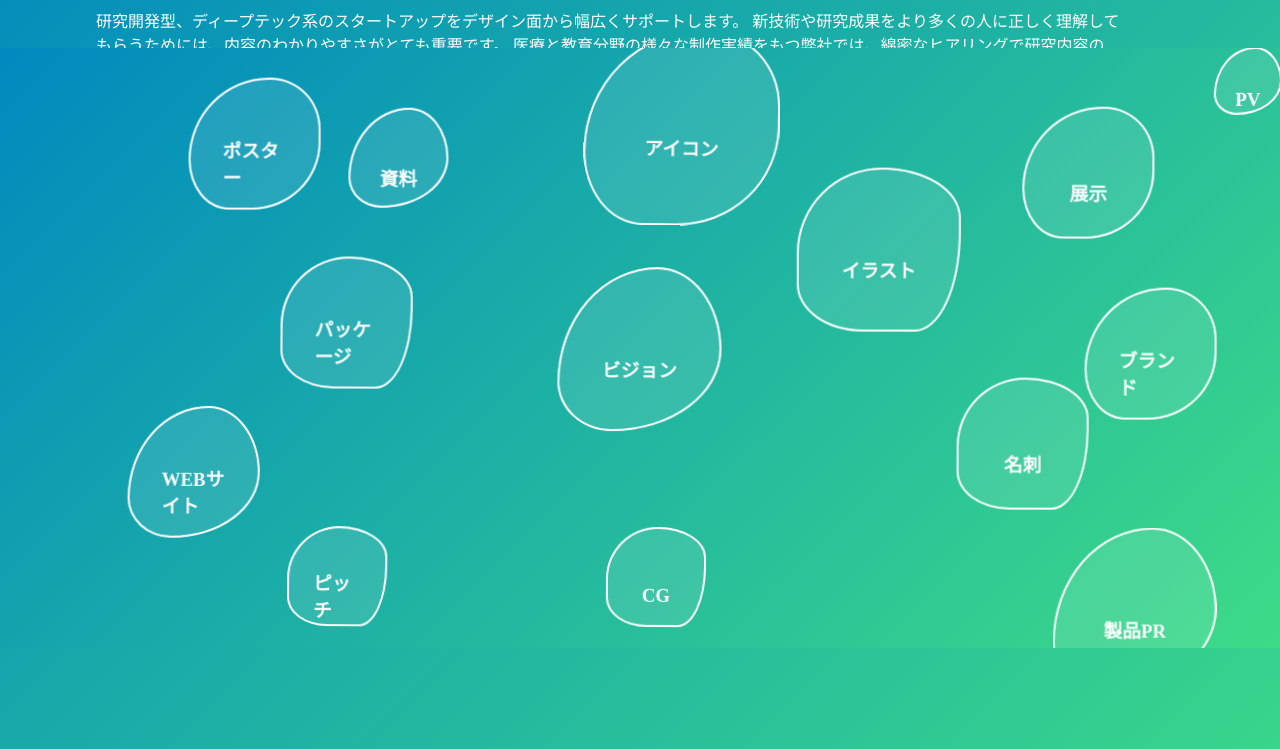
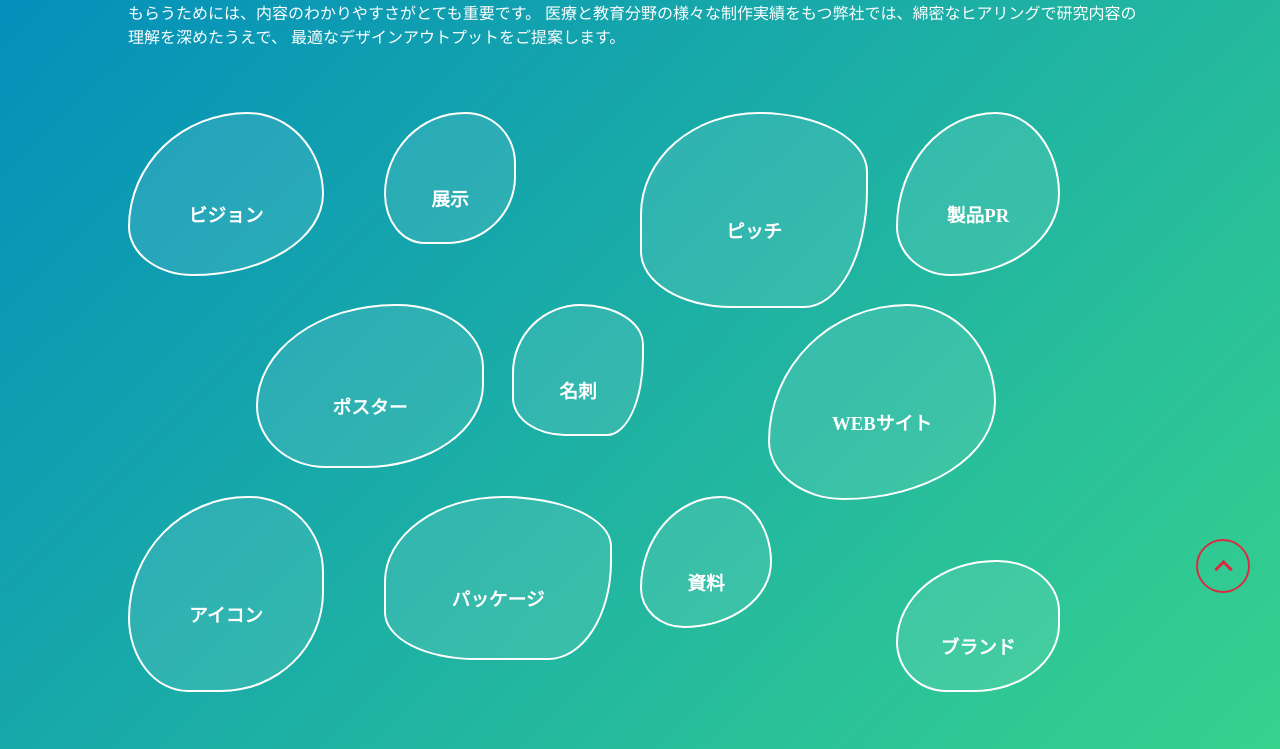
Before and after one commit to gyro-RM/local-HP, a plain HTML site: page index.html in a window 1280 px wide. Shown: the part 177-926 px from the top of the page. Drawn offline with Linux system fonts and the light colour scheme.

Commit message:
Update style.css

```diff
--- a/css/style.css
+++ b/css/style.css
@@ -7,11 +7,38 @@ body{
 	margin: 0;
 }
 
+.pagetop {
+    height: 50px;
+    width: 50px;
+    position: fixed;
+    right: 30px;
+    bottom: 30px;
+    border: solid 2px #D92B42;
+    border-radius: 50%;
+    display: flex;
+    justify-content: center;
+    align-items: center;
+    z-index: 2;
+}
+
+.pagetop_arrow {
+    height: 10px;
+    width: 10px;
+    border-top: 3px solid #D92B42;
+    border-right: 3px solid #D92B42;
+    transform: translateY(20%) rotate(-45deg);
+}
+
+
+
 .design_support{
 	width: 100%;
-	height: 1080px;
+	height: 1200px;
 	background: linear-gradient(135deg, #0089BF, #3DDB87);
 	margin: 0;
+	display: flex;
+	flex-direction: column;
+	align-items: center;
 }
 
 .title{
@@ -20,82 +47,11 @@ body{
 	inline-size: 80%;
 	overflow-wrap: break-word;
 	position: relative;
-	top: 6rem;
-	left: 6rem;
+	display: flex;
+	flex-direction: column;
+	align-items: flex-start;
+	padding: 48px 24px;
 }
-
-
-
-.btn_text{
-	position: absolute;
-	top: 50%;
-	left: 50%;
-	transform: translate(-50%, -50%);
-	color: #ffffff;
-	z-index: 1;
-	pointer-events: none;
-}
-
-
-
-
-.jump1 {
-	position: relative;
-	width: 200px;
-	height: 200px;
-	top: 8rem;
-	left: 6rem;
-}
-
-.jump2 {
-	position: relative;
-	width: 240px;
-	height: 200px;
-	top: 0rem;
-	left: 28rem;
-}
-
-.jump3 {
-	position: relative;
-	width: 240px;
-	height: 160px;
-	top: 0rem;
-	left: 12rem;
-}
-
-
-.rotate {
-	width: 100%;
-	height: 100%;
-    border-radius: 61% 39% 16% 84% / 57% 72% 28% 43%;
-	border: 2px solid #ffffff;
-	background-color: #ffffff1a;
-	animation: rotate-anime 20s linear infinite;
-	transition: transform ease 0.4s;
-}
-
-.rotate:hover {
-	transform: scale(1.1, 1.1);
-}
-
-
-@keyframes rotate-anime {
-    0%    { border-radius: 65% 35% 55% 45% / 55% 50% 55% 45%; }
-    12.5% { border-radius: 60% 75% 40% 80% / 70% 70% 60% 65%; }
-    25%   { border-radius: 55% 95% 65% 90% / 75% 65% 85% 70%; }
-    37.5% { border-radius: 60% 40% 50% 45% / 60% 40% 60% 40%; }
-    50%   { border-radius: 55% 95% 65% 90% / 75% 65% 85% 70%; }
-    62.5% { border-radius: 60% 40% 50% 45% / 60% 40% 60% 40%; }
-    75%   { border-radius: 60% 75% 40% 80% / 70% 70% 60% 65%; }
-    87.5% { border-radius: 40% 60% 55% 45% / 50% 60% 40% 50%; }
-    100%  { border-radius: 65% 35% 55% 45% / 55% 50% 55% 45%; }
-}
-
-
-
-
-
-
 
 
 
@@ -103,22 +59,21 @@ body{
 .box {
 	position: relative;
 	margin: 0;
-	display: block;
-	margin-top: 5%;
-	width: 100%;
-	height: 600px;
-	background: linear-gradient(135deg, #0089BF, #3DDB87);
+	width: 80%;
+	height: 1000px;
 	z-index: 50;
-	overflow: hidden;
+	display: flex;
+	flex-direction: column;
+	align-items: center;
   }
 
 
   .blob {
 	position: absolute;
 	z-index: 100;
-	transition: background 0.5s;
 	color: #ffffff;
 	background: #ffffff1a;
+	transition: transform ease 0.4s;
   }
 
 
@@ -131,18 +86,18 @@ body{
   }
 
   .blob:hover {
-	background: #ffffff4D;
+	transform: scale(1.1, 1.1);
   }
 
 
 
   .blob-1 {
 	height: 10rem;
-	width: 10rem;
+	width: 12rem;
 	border: 2px solid #ffffff;
-	top: calc(50% - 5rem);
-	right: calc(50% - 5rem);
-	animation: blob 10s ease-in-out infinite, float 175s ease-in-out infinite;
+	top: 0;
+	left: 0;
+	animation: blob 10s ease-in-out infinite;
   }
 
 
@@ -151,118 +106,118 @@ body{
 	height: 8rem;
 	width: 8rem;
 	border: 2px solid #ffffff;
-	top: 10%;
-	right: 10%;
+	top: 0;
+	left: 16rem;
 	border-radius: 65% 60% 35% 50% / 65% 38% 75% 36%;
-	animation: blob 8s ease-in-out infinite, float 125s ease-in-out infinite;
+	animation: blob 8s ease-in-out infinite;
   }
 
   .blob-3 {
-	height: 6rem;
-	width: 6rem;
+	height: 12rem;
+	width: 14rem;
 	border: 2px solid #ffffff;
-	top: 80%;
-	right: 70%;
-	animation: blob 5s ease-in-out infinite, float 95s ease-in-out infinite;
+	top: 0;
+	left: 32rem;
+	animation: blob 5s ease-in-out infinite;
   }
 
   .blob-4 {
 	height: 10rem;
 	width: 10rem;
 	border: 2px solid #ffffff;
-	top: 80%;
-	right: 5%;
-	animation: blob 10s ease-in-out infinite, float 250s ease-in-out infinite;
+	top: 0rem;
+	left: 48rem;
+	animation: blob 10s ease-in-out infinite;
   }
 
   .blob-5 {
-	height: 8rem;
-	width: 8rem;
+	height: 10rem;
+	width: 14rem;
 	border: 2px solid #ffffff;
-	top: 5%;
-	right: 75%;
-	animation: blob 8s ease-in-out infinite, float 250s ease-in-out infinite;
+	top: 12rem;
+	left: 8rem;
+	animation: blob 8s ease-in-out infinite;
   }
 
   .blob-6 {
 	height: 8rem;
 	width: 8rem;
 	border: 2px solid #ffffff;
-	top: 55%;
-	right: 15%;
-	animation: blob 5s ease-in-out infinite, float 240s ease-in-out infinite;
+	top: 12rem;
+	left: 24rem;
+	animation: blob 5s ease-in-out infinite;
   }
 
   .blob-7 {
-	height: 8rem;
-	width: 8rem;
+	height: 12rem;
+	width: 14rem;
 	border: 2px solid #ffffff;
-	top: 60%;
-	right: 80%;
-	animation: blob 10s ease-in-out infinite, float 100s ease-in-out infinite;
+	top: 12rem;
+	left: 40rem;
+	animation: blob 10s ease-in-out infinite;
   }
 
   .blob-8 {
 	height: 12rem;
 	width: 12rem;
 	border: 2px solid #ffffff;
-	top: -2%;
-	right: 40%;
-	animation: blob 8s ease-in-out infinite, float 70s ease-in-out infinite;
+	top: 24rem;
+	left: 0rem;
+	animation: blob 8s ease-in-out infinite;
   }
 
   .blob-9 {
+	height: 10rem;
+	width: 14rem;
+	border: 2px solid #ffffff;
+	top: 24rem;
+	left: 16rem;
+	animation: blob 5s ease-in-out infinite;
+  }
+
+  .blob-10 {
 	height: 8rem;
 	width: 8rem;
 	border: 2px solid #ffffff;
-	top: 35%;
-	right: 68%;
-	animation: blob 5s ease-in-out infinite, float 120s ease-in-out infinite;
-  }
-
-  .blob-10 {
-	height: 6rem;
-	width: 6rem;
-	border: 2px solid #ffffff;
-	top: 10%;
-	right: 65%;
-	animation: blob 10s ease-in-out infinite, float 250s ease-in-out infinite;
+	top: 24rem;
+	left: 32rem;
+	animation: blob 10s ease-in-out infinite;
   }
 
   .blob-11 {
 	height: 8rem;
-	width: 8rem;
+	width: 10rem;
 	border: 2px solid #ffffff;
-	top: 40%;
-	right: 5%;
-	animation: blob 8s ease-in-out infinite, float 250s ease-in-out infinite;
+	top: 28rem;
+	left: 48rem;
+	animation: blob 8s ease-in-out infinite;
   }
 
   .blob-12 {
 	height: 10rem;
 	width: 10rem;
 	border: 2px solid #ffffff;
-	top: 20%;
-	right: 25%;
-	animation: blob 5s ease-in-out infinite, float 240s ease-in-out infinite;
+	top: 40rem;
+	left: 8rem;
+	animation: blob 5s ease-in-out infinite;
   }
 
   .blob-13 {
-	height: 4rem;
-	width: 4rem;
+	height: 8rem;
+	width: 12rem;
 	border: 2px solid #ffffff;
-	top: 0%;
-	right: 0%;
-	animation: blob 10s ease-in-out infinite, float 100s ease-in-out infinite;
+	top: 40rem;
+	left: 24rem;
+	animation: blob 10s ease-in-out infinite;
   }
 
   .blob-14 {
-	height: 6rem;
-	width: 6rem;
+	height: 10rem;
+	width: 8rem;
 	border: 2px solid #ffffff;
-	top: 80%;
-	right: 45%;
-	animation: blob 5s ease-in-out infinite, float 120s ease-in-out infinite;
+	top: 40rem;
+	left: 40rem;
+	animation: blob 5s ease-in-out infinite;
   }
 
 
@@ -288,22 +243,6 @@ body{
 	  border-radius: 65% 60% 35% 50% / 65% 38% 75% 36%;   }
   }
 
-  @keyframes float {
-   0% {  transform: rotate(0deg) translateX(0%) translateY(0%); }
-   25% {  transform: rotate(5deg) translateX(35%) translateY(-20%);}
-   50% {  transform: rotate(0deg) translateX(-35%) translateY(20%);}
-   100% {  transform: rotate(0deg) translateX(0%) translateY(0%); }
-  }
-
-
-
-
-
-
-
-
-
-
 
 
 
```
